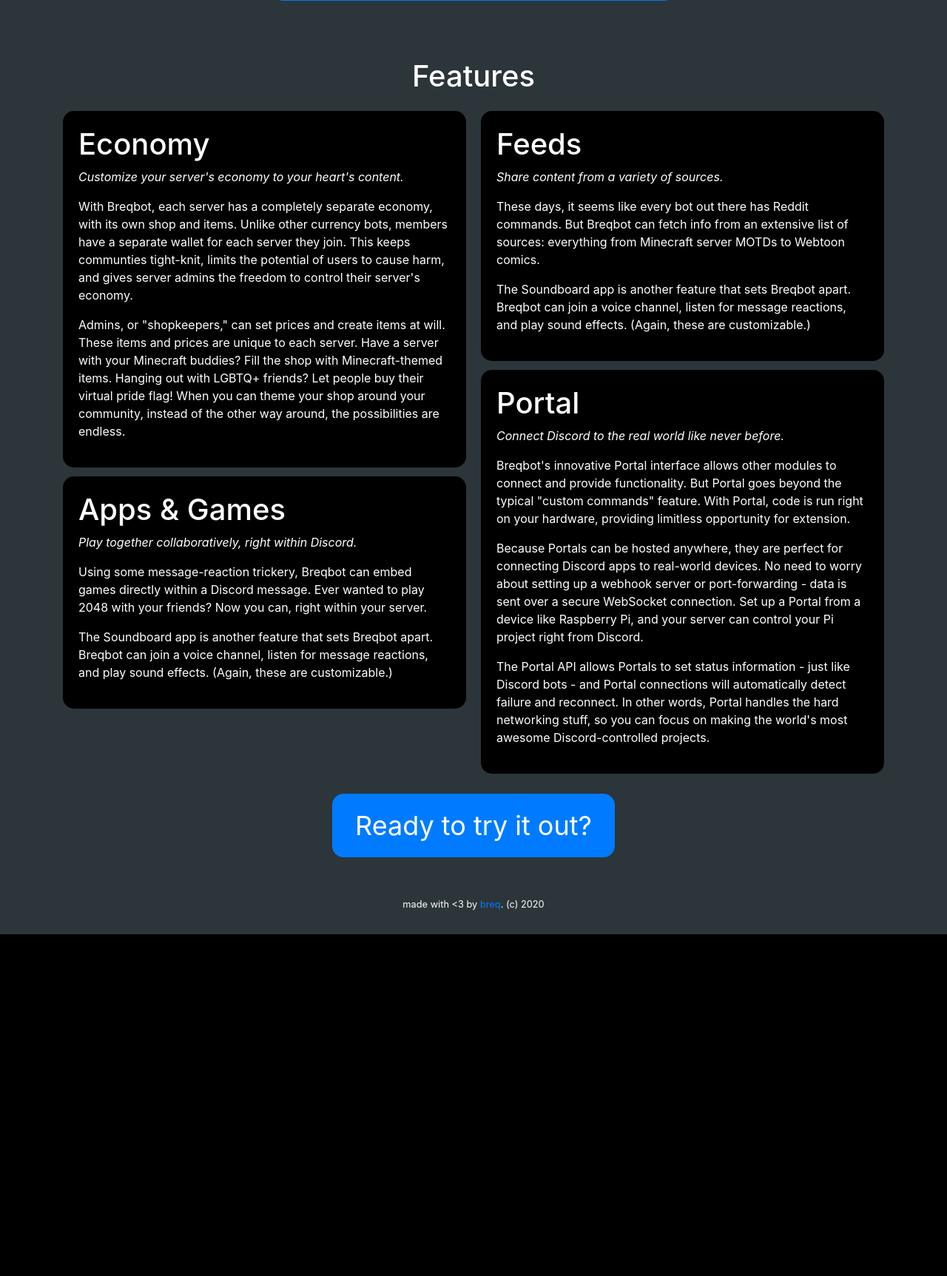
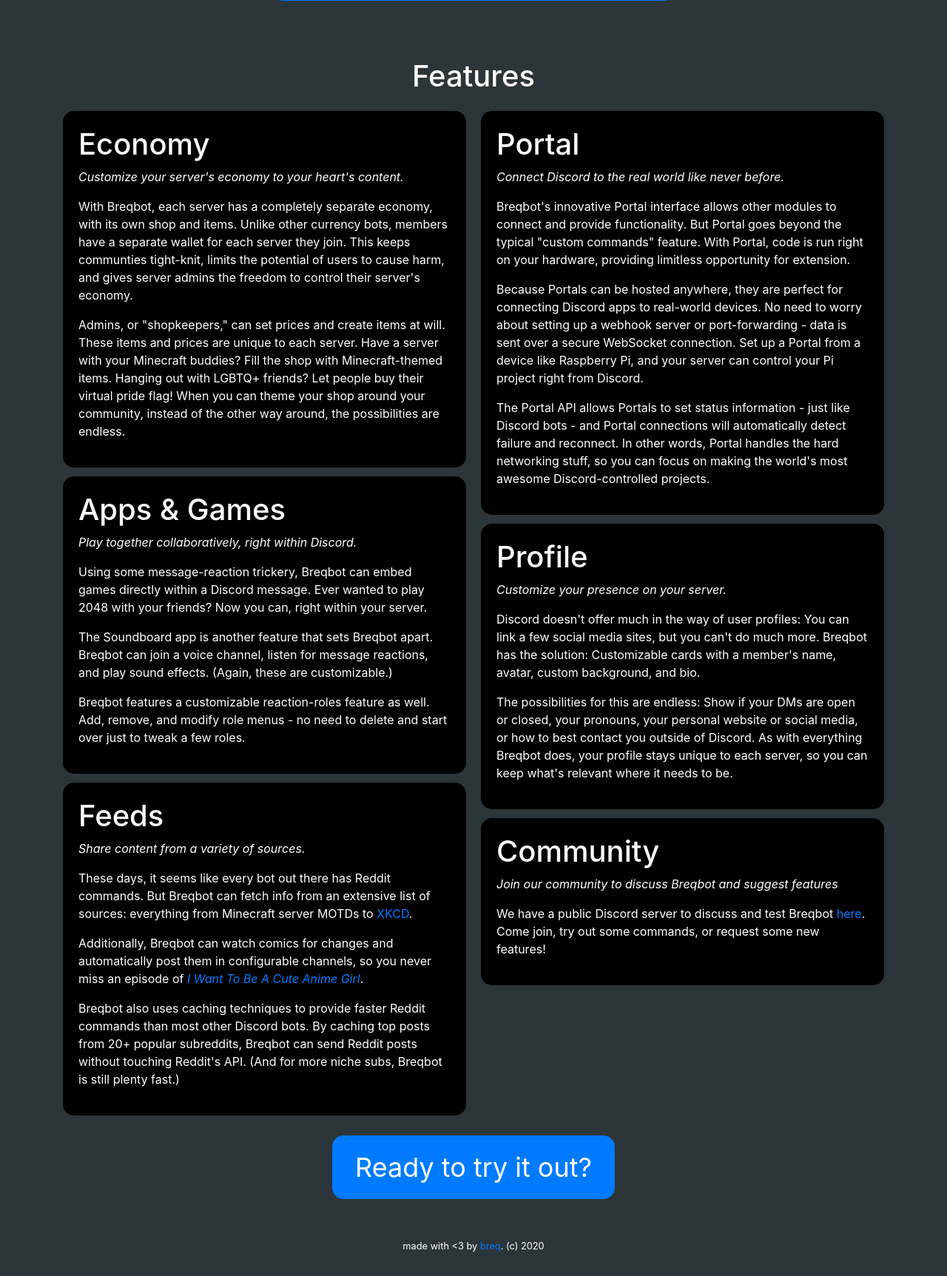
Before and after one commit to breqdev/breqbot, a Flask app: page / in a window 1280 px wide. Shown: the part 460-2185 px from the top of the page at 74% size. Before the commit the page ends 1723 px from the top, so only its background shows below. Run offline with Flask 2, Linux system fonts and the light colour scheme; some libraries are stand-ins or nearby versions.

Commit message:
Update description at https://bot.breq.dev/

```diff
--- a/templates/index.html
+++ b/templates/index.html
@@ -59,6 +59,11 @@
                 Breqbot can join a voice channel, listen for message reactions,
                 and play sound effects. (Again, these are customizable.)
             </p>
+            <p>
+                Breqbot features a customizable reaction-roles feature as well.
+                Add, remove, and modify role menus - no need to delete and start
+                over just to tweak a few roles.
+            </p>
         </div>
     </div>
 
@@ -69,12 +74,18 @@
             <p>
                 These days, it seems like every bot out there has Reddit commands.
                 But Breqbot can fetch info from an extensive list of sources:
-                everything from Minecraft server MOTDs to Webtoon comics.
+                everything from Minecraft server MOTDs to <a href="https://xkcd.com/">XKCD</a>.
             </p>
             <p>
-                The Soundboard app is another feature that sets Breqbot apart.
-                Breqbot can join a voice channel, listen for message reactions,
-                and play sound effects. (Again, these are customizable.)
+                Additionally, Breqbot can watch comics for changes and automatically post them in configurable channels,
+                so you never miss an episode of
+                <a href="https://www.webtoons.com/en/challenge/i-want-to-be-a-cute-anime-girl/list?title_no=349416&page=1">
+                    <em>I Want To Be A Cute Anime Girl</em></a>.
+            </p>
+            <p>
+                Breqbot also uses caching techniques to provide faster Reddit commands than most other Discord bots.
+                By caching top posts from 20+ popular subreddits, Breqbot can send Reddit posts without touching Reddit's API.
+                (And for more niche subs, Breqbot is still plenty fast.)
             </p>
         </div>
     </div>
@@ -101,6 +112,35 @@
             </p>
         </div>
     </div>
+
+    <div class="card">
+        <div class="card-body">
+            <h1>Profile</h1>
+            <p><em>Customize your presence on your server.</em></p>
+            <p>
+                Discord doesn't offer much in the way of user profiles:
+                You can link a few social media sites, but you can't do much more.
+                Breqbot has the solution: Customizable cards with a member's name, avatar, custom background, and bio.
+            </p>
+            <p>
+                The possibilities for this are endless: Show if your DMs are open or closed, your pronouns,
+                your personal website or social media, or how to best contact you outside of Discord.
+                As with everything Breqbot does, your profile stays unique to each server,
+                so you can keep what's relevant where it needs to be.
+            </p>
+        </div>
+    </div>
+
+    <div class="card">
+        <div class="card-body">
+            <h1>Community</h1>
+            <p><em>Join our community to discuss Breqbot and suggest features</em></p>
+            <p>
+                We have a public Discord server to discuss and test Breqbot <a href="/guild">here</a>.
+                Come join, try out some commands, or request some new features!
+            </p>
+        </div>
+    </div>
 </div>
 
 <div class="center-text">
```
